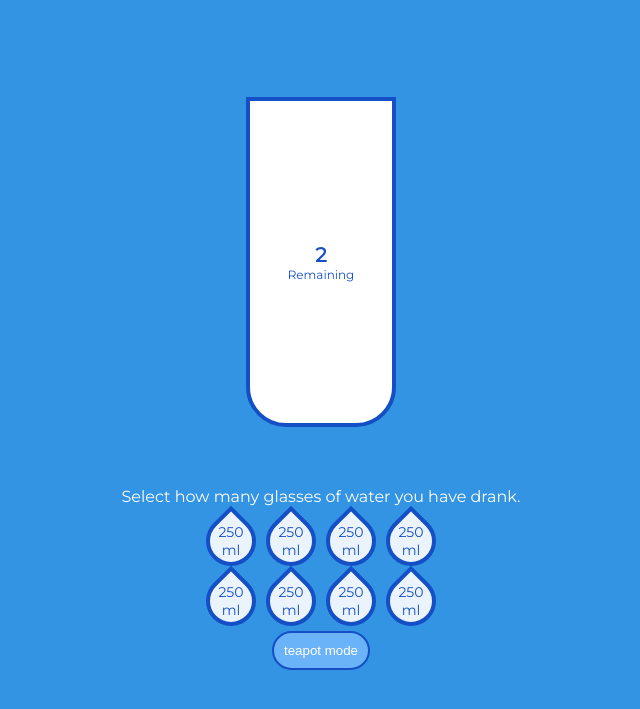
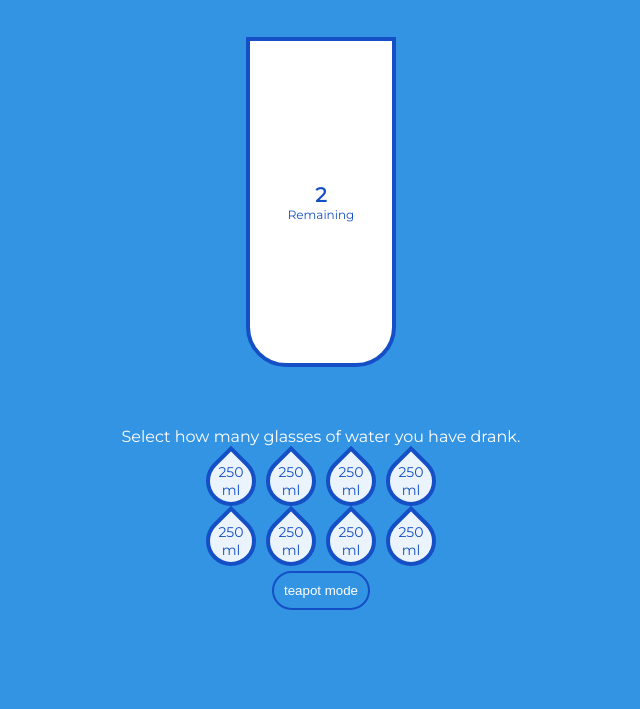
Before and after one commit to ah1096/Day-16-Drink-Water, a plain HTML site: page index.html in a window 1280 px wide. Shown: the part 105-814 px from the top of the page, without its empty margins (319-959 px from the left). Drawn offline with Linux system fonts and the light colour scheme.

Commit message:
added styling to container 2; padding not as weird

```diff
--- a/index.html
+++ b/index.html
@@ -11,6 +11,8 @@
     <h1 id="h1">Drink Water</h1>
     <h3>Goal: 2 Liters</h3>
 
+
+    <div class="container2">
         <div class="teapot-part" id="teapot-lid" style="
             visibility: hidden;
             ">
@@ -78,6 +80,7 @@
             </div>
 
         </div>
+    </div>
 
 
     <script src="script.js"></script>
--- a/script.js
+++ b/script.js
@@ -30,6 +30,9 @@ function vesselToggle(){
         base.style.visibility = 'hidden'
         handle.style.visibility = 'hidden'
         button.innerText = 'teapot mode'
+
+        h1.innerText = 'Drink Water'
+        text.innerText = 'Select how many glasses of water you have drank'
         setTheme('water')
 
     } else {
--- a/style.css
+++ b/style.css
@@ -26,10 +26,9 @@ body {
     margin: 0;
     display: flex;
     flex-direction: column;
-        /* aligns all elements on the page vertically */
     align-items: center;
-        /* centers the column in the middle of page */
     margin-bottom: 40px;
+    margin-top: 20px;
     justify-content: center;
 }
 
@@ -40,6 +39,14 @@ h1 {
 h3 {
     font-weight: 400;
     margin: 10px 0;
+}
+
+.container2{
+    display: flex;
+    flex-direction: column;
+    align-items: center;
+    justify-content: center;
+    transform: translateY(-80px);
 }
 
 .cup {
@@ -123,9 +130,9 @@ h3 {
 }
 
 .button {
-    background-color: var(--fill-color);
+    background-color: transparent;
     border: 2px solid var(--border-color);
-    color: white;
+    color: var(--text-color);
     padding: 10px;
     border-radius: 25px;
 }
```
Lines whose indentation alone changed are shown as unchanged.
